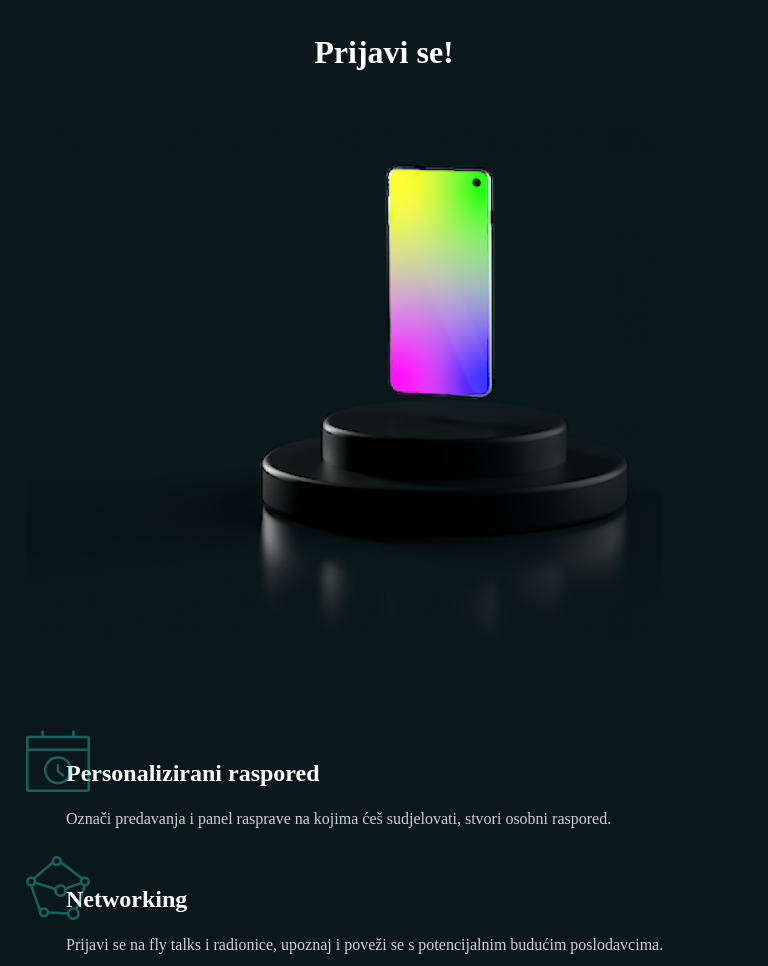
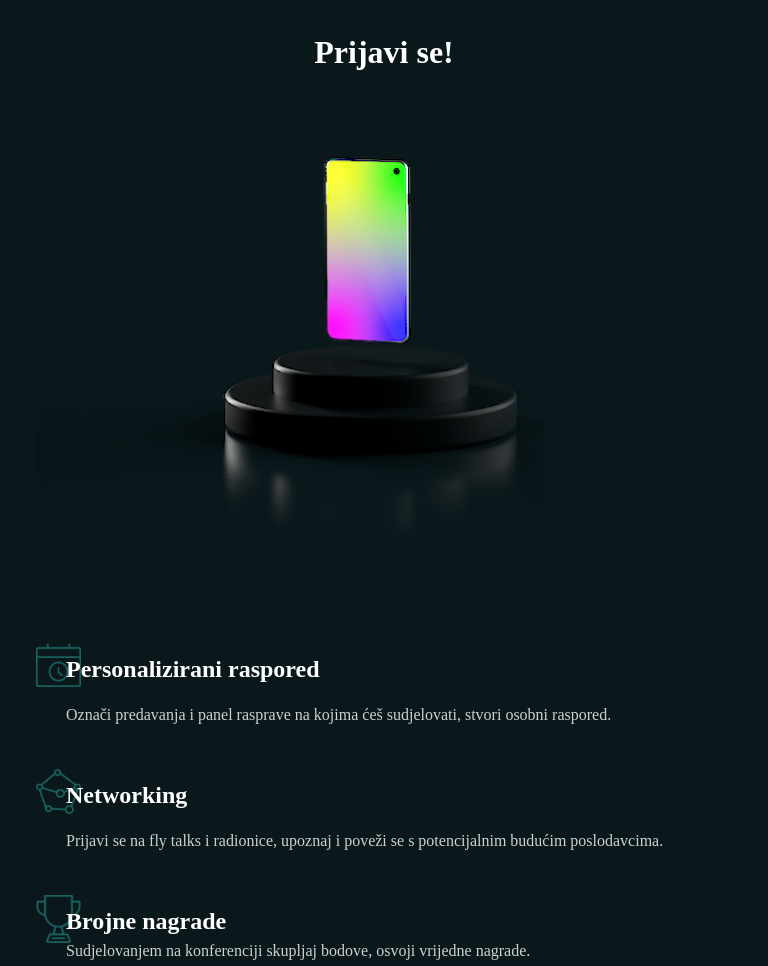
Before and after one commit to bozeeetopic/Internship-11-CSS-DDays-2021, a plain HTML site: page DDays/index.html in a window 768 px wide. Shown: the part 9820-10786 px from the top of the page. Drawn offline with Linux system fonts and the light colour scheme; a web font is replaced by a local one.

Commit message:
Minor responsivness fixes

```diff
--- a/DDays/styles/style.css
+++ b/DDays/styles/style.css
@@ -185,6 +185,7 @@ p {
   position: absolute;
   top: -25px;
   left: -40px;
+  z-index: -1;
 }
 
 .margin-small{
@@ -193,13 +194,14 @@ p {
 
 .sign-in__wrapper > img{
   position: sticky;
-  max-height: 700px;
+  width: 100%;
+  height: 100%;
   top: 0;
   left: 50px;
   bottom: 50px;
 }
 
-.sign-up-button{
+.sign-in-button{
   margin-top: 80px;
 }
 
@@ -220,11 +222,17 @@ p {
     margin-top: 50px;
   }
 
+  .sign-in__item > img{
+    width: 40px;
+    top: -8px;
+    left: -20px;
+  }
+
   .sign-in__wrapper > img{
     position: relative;
-    min-height: 70%;
-    right: 40px;
-    left: unset;
+    min-width: 80%;
+    min-height: 80%;
+    left: -30px;
   }
 
   .sign-in-button{
@@ -232,6 +240,20 @@ p {
   }
 
 }
+
+@media screen and (min-width: 768px) and (max-width:1024px){
+
+  .sign-in__item > img{
+    width: 45px;
+    top: -8px;
+    left: -30px;
+  }
+
+  .sign-in__wrapper > img{
+    width: 80%;
+    height: 80%;
+  }
+}
 /*--dump-past-section--*/
 
 /*--footer-section--*/
```
